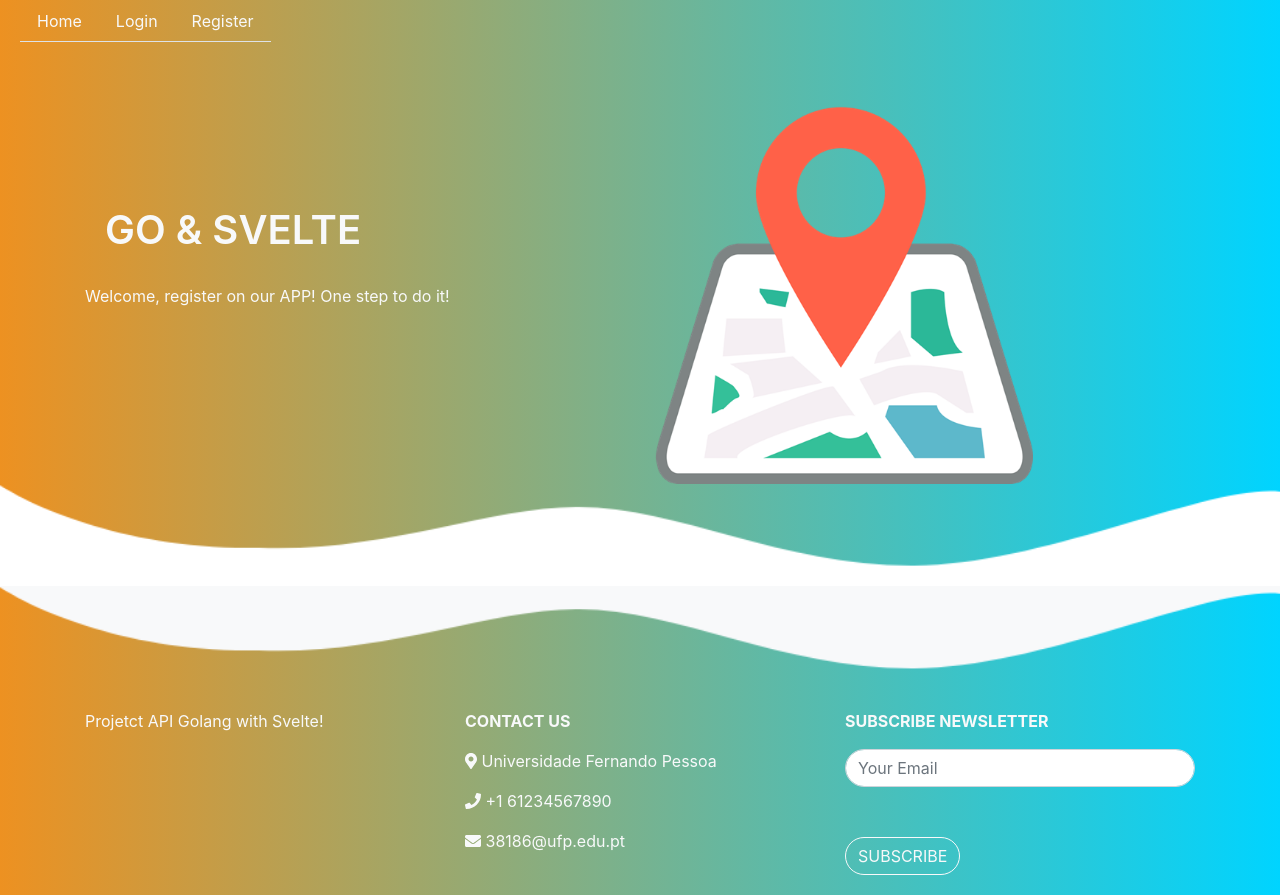
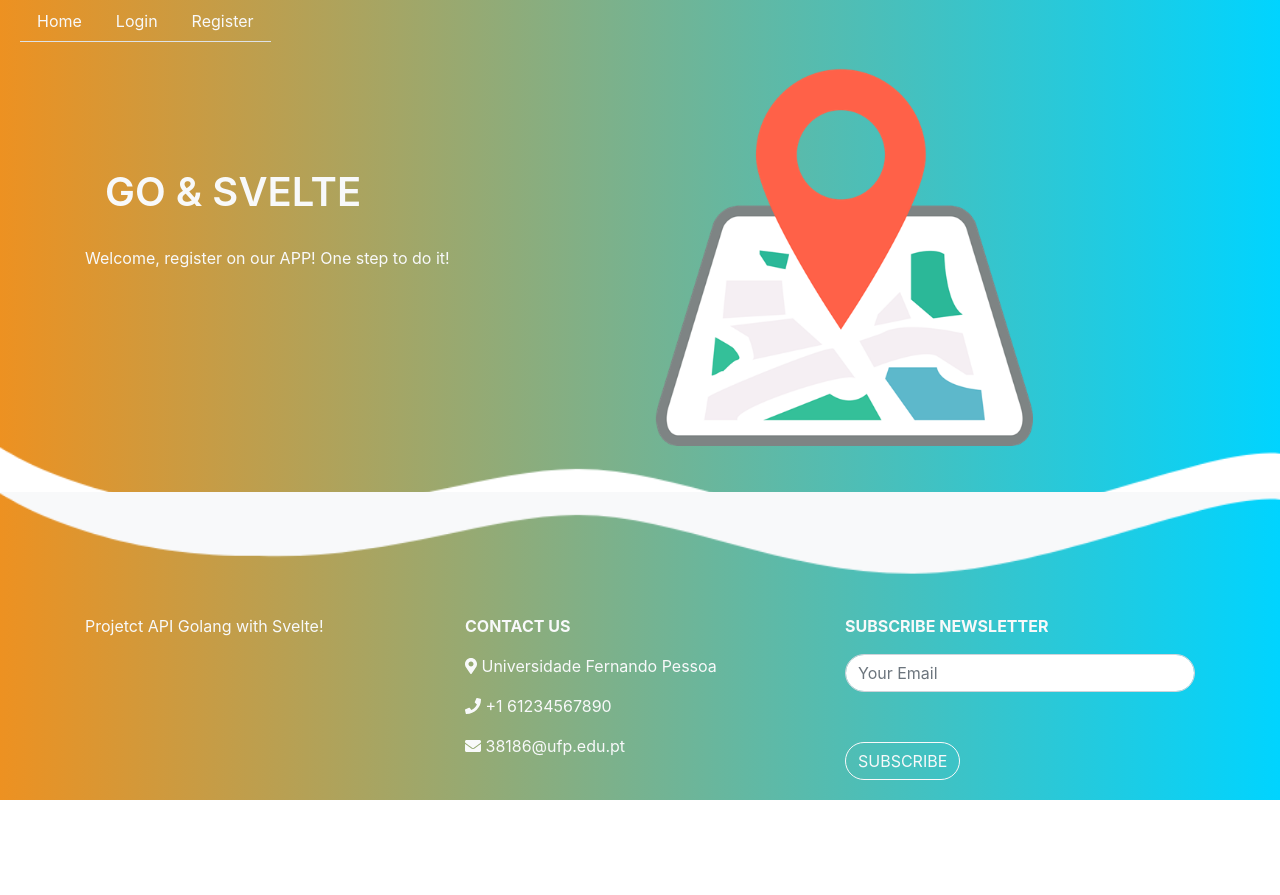
Before and after one commit to tmsl9/APIGOLANGMAP_frontend, a Svelte app: page / in a window 1280 px wide. After the commit the page ends 800 px from the top, so only its background shows below. Built offline with nearby package versions, Linux system fonts and the light colour scheme.

Commit message:
Footer changes

```diff
--- a/package.json
+++ b/package.json
@@ -19,7 +19,7 @@
   },
   "dependencies": {
     "axios": "^0.26.1",
-    "leaflet": "^1.7.1",
+    "leaflet": "^1.8.0",
     "sirv-cli": "^2.0.0",
     "svelte-navigator": "^3.1.5"
   }
--- a/src/components/AssocFollower.svelte
+++ b/src/components/AssocFollower.svelte
@@ -34,7 +34,7 @@
         }
 </script>
 
-<form on:submit|preventDefault={submit}>
+<form on:submit|preventDefault={submit} style="height:100%">
         <!-- svelte-ignore a11y-label-has-associated-control -->
         <label>Follower ID</label>
         <input name="followerID" placeholder="Set Follower ID" bind:value={followerID} />
--- a/src/components/Footer.Svelte
+++ b/src/components/Footer.Svelte
@@ -53,6 +53,11 @@
   <!----------------Style----------------------->
   <!------------------------------------------->
   <style>
+    #footer{
+      position: fixed;
+            width: 100%;
+            bottom: 0;
+    }
     .footer-title {
       font-weight: bold;
       text-transform: uppercase;
--- a/src/components/Home.svelte
+++ b/src/components/Home.svelte
@@ -44,7 +44,7 @@
   <!------------------------------------------->
   <style>
     section {
-      padding-top: 5%;
+      padding-top: 2%;
     }
 
     h1 {
--- a/src/components/SOS.svelte
+++ b/src/components/SOS.svelte
@@ -52,7 +52,7 @@
 <div class="container mt-5 text-center">
     {#if !isMounting}
         <button type="button" id="update" on:click={update}
-                style="border-radius:100%;margin-left:50%;padding:20px;background-color:{sosActive ? 'red' : 'transparent'};
+                style="border-radius:100%;padding:20px;margin-bottom:2%;background-color:{sosActive ? 'red' : 'transparent'};
                 border-color:{sosActive ? 'transparent' : 'green'};color:{sosActive ? 'white' : 'green'};">
             SOS
         </button>
```
Also changed, not shown: 1 other file (tests, documents, lock files or other folders).
